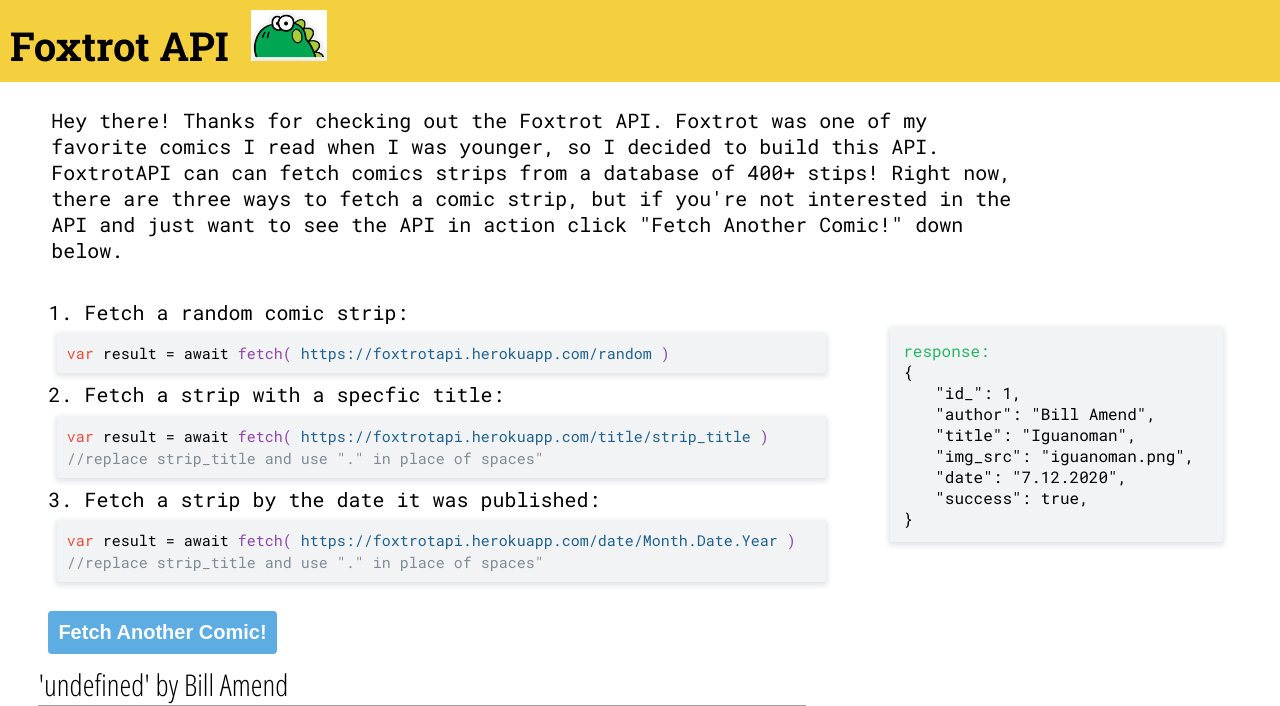
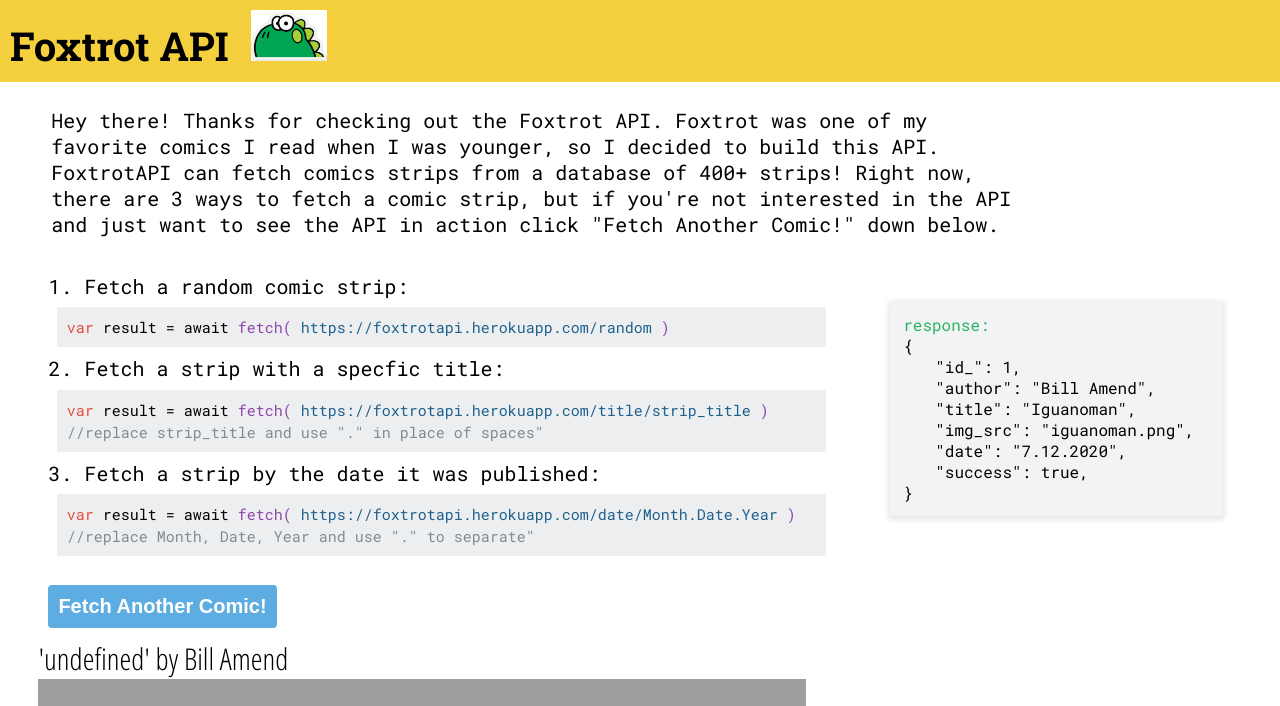
Before and after one commit to adiram359/FoxtrotAPI, a Flask app: page / in a window 1280 px wide. Shown: the top 706 px of the page. Run offline with Flask 2, Linux system fonts and the light colour scheme; data that the repository does not hold is empty; grey boxes are pictures that could not be loaded.

Commit message:
spelling mistakes corrected

```diff
--- a/static/main.js
+++ b/static/main.js
@@ -1,8 +1,8 @@
 const button = document.getElementById("fetchComic");
 button.onclick = get_comic;
 
+
 async function get_comic() {
-  console.log("pressed")
   const x = await fetch("/random");
   const y = await x.json();
   console.log(y);
--- a/static/style.css
+++ b/static/style.css
@@ -64,10 +64,10 @@
   margin:1%;
   width: 90%;
   padding: 10px;
-  background-color: #F2F3F4;
+  background-color: rgba(236, 238, 240, 1);
   border-radius:2px;
   font-size:15px;
-  box-shadow: 0px 2px 5px 2px #E5E7E9;
+  box-shadow: #F2F3F4;
 
 }
 
--- a/templates/index.html
+++ b/templates/index.html
@@ -3,7 +3,8 @@
 
 <head>
   <title> Foxtrot API</title>
-  <link rel="stylesheet" href="/static/style.css">
+  <link rel="stylesheet" href="/static/style.css" />
+  <link rel='icon' href="/static/favicon.ico" />
   <link href="https://fonts.googleapis.com/css2?family=Roboto+Slab:wght@700&display=swap" rel="stylesheet">
   <link href="https://fonts.googleapis.com/css2?family=Roboto+Mono&display=swap" rel="stylesheet">
   <link href="https://fonts.googleapis.com/css2?family=Roboto+Mono&display=swap" rel="stylesheet">
@@ -23,8 +24,8 @@
   <div class="about">
     Hey there! Thanks for checking out the Foxtrot API. Foxtrot
     was one of my favorite comics I read when I was younger, so I decided
-    to build this API. FoxtrotAPI can can fetch comics strips from a database of
-    400+ stips! Right now, there are three ways to fetch a comic strip, but if
+    to build this API. FoxtrotAPI can fetch comics strips from a database of
+    400+ strips! Right now, there are 3 ways to fetch a comic strip, but if
     you're not interested in the API and just want to see the API in action click "Fetch
     Another Comic!" down below.
 
@@ -71,7 +72,7 @@
           </span>
 
         <div id="comments">
-          //replace strip_title and use "." in place of spaces"
+          //replace Month, Date, Year and use "." to separate"
         </div>
         </p>
 
```
